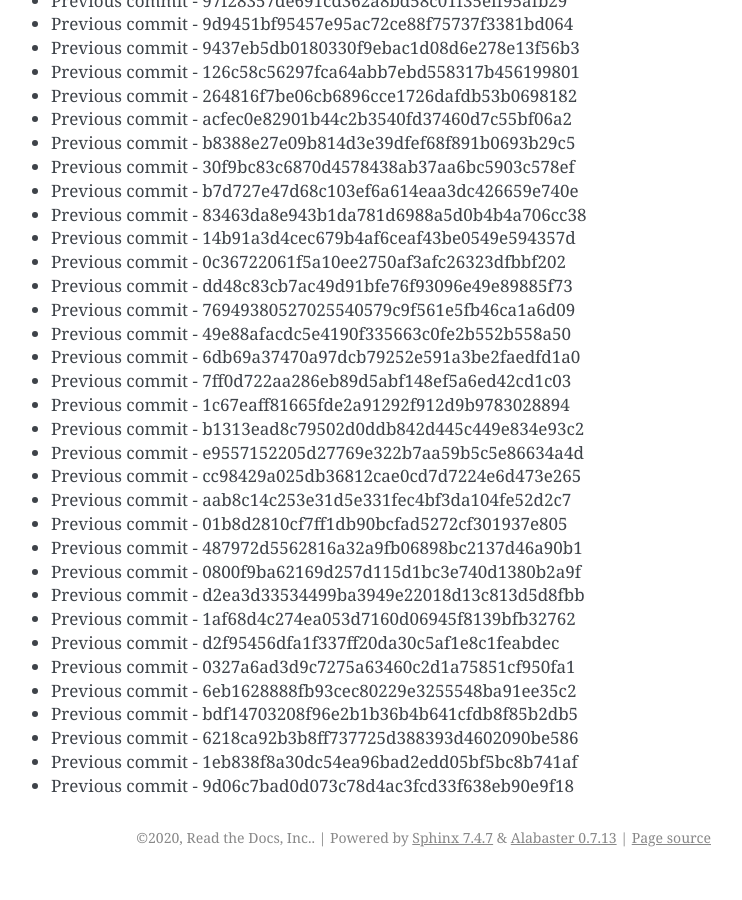
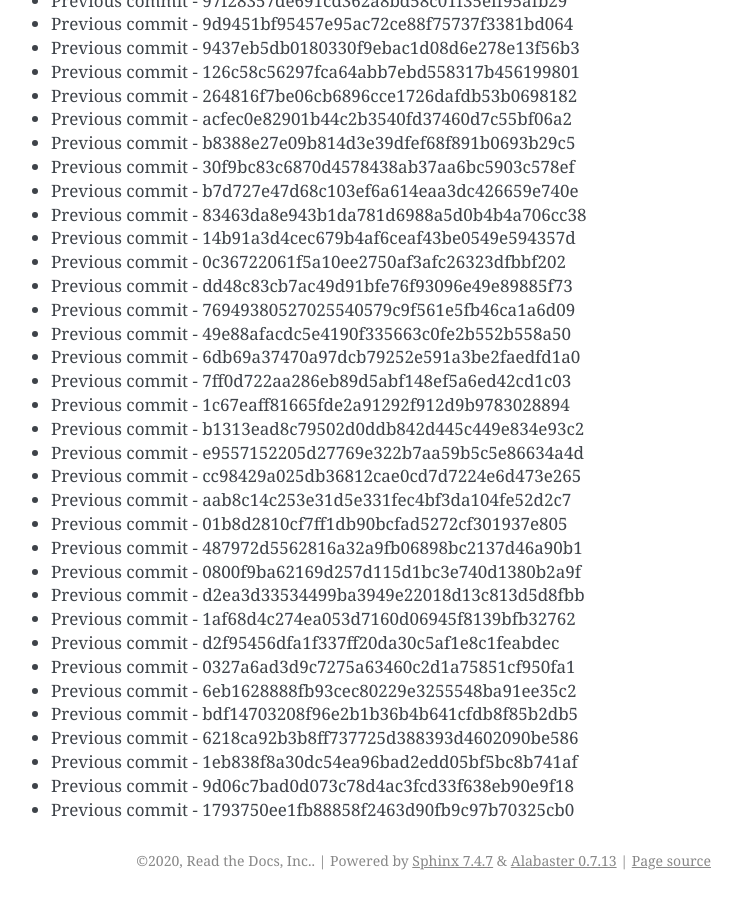
Before and after one commit to readthedocs/rtd-git-stresstest, a Sphinx documentation site: the page built from docs/updates.rst, in a window 1280 px wide and 900 px high, scrolled down 16123 px. Shown: the whole window, without its empty margins (399-1141 px from the left). Built offline with Sphinx 7.4.7, drawn with Linux system fonts in a browser that asks for light colours; before the commit the page ends 17000 px from its top, so only the background shows below that.

Commit message:
Generating commit from previous: 1793750ee1fb88858f2463d90fb9c97b70325cb0

```diff
--- a/docs/updates.rst
+++ b/docs/updates.rst
@@ -709,3 +709,4 @@ It can be tested for any performance characteristics.
 * Previous commit - 6218ca92b3b8ff737725d388393d4602090be586
 * Previous commit - 1eb838f8a30dc54ea96bad2edd05bf5bc8b741af
 * Previous commit - 9d06c7bad0d073c78d4ac3fcd33f638eb90e9f18
+* Previous commit - 1793750ee1fb88858f2463d90fb9c97b70325cb0
```
